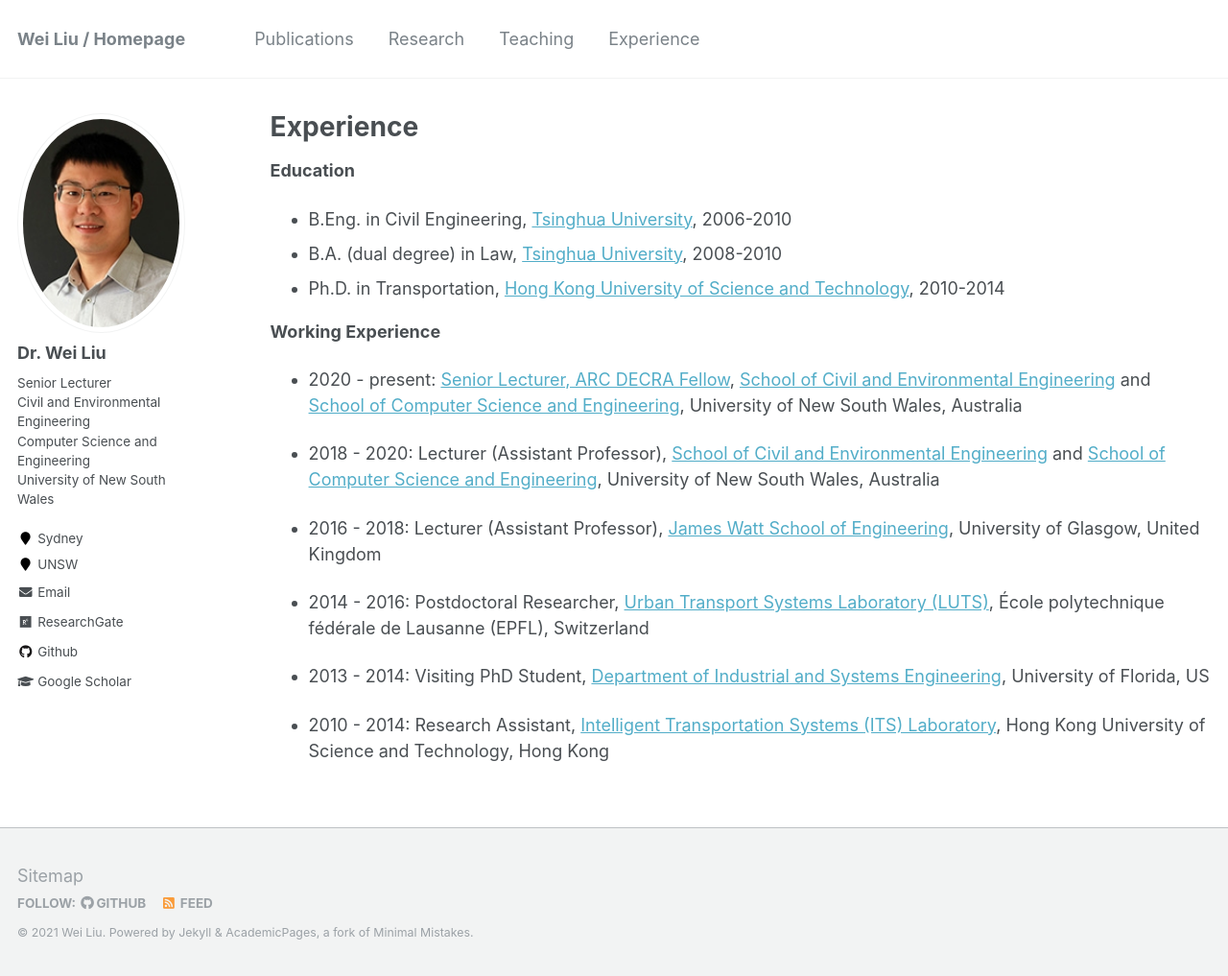
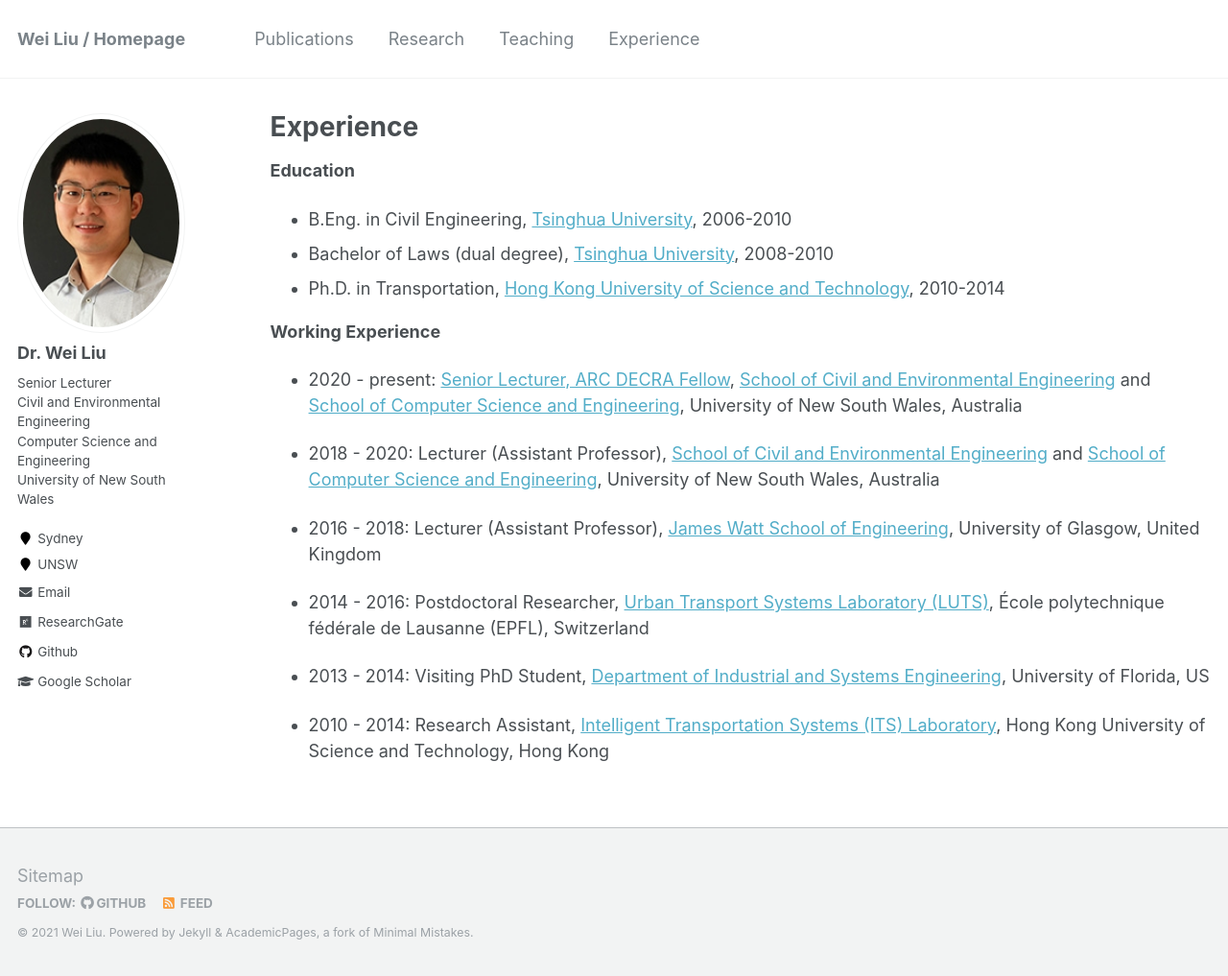
Before and after one commit to weiliu2016/weiliu2016.github.io, a Jekyll site: the page built from _pages/experience.md, in a window 1280 px wide and 1017 px high. Shown: the whole window at 96% size. Built offline with Jekyll 4.4.1, drawn with Linux system fonts in a browser that asks for light colours.

Commit message:
Update experience.md

```diff
--- a/_pages/experience.md
+++ b/_pages/experience.md
@@ -12,7 +12,7 @@ redirect_from:
 **Education**
 
 * B.Eng. in Civil Engineering, [Tsinghua University](https://www.tsinghua.edu.cn/publish/thu2018en/index.html), 2006-2010
-* B.A. (dual degree) in Law, [Tsinghua University](https://www.tsinghua.edu.cn/publish/thu2018en/index.html), 2008-2010
+* Bachelor of Laws (dual degree), [Tsinghua University](https://www.tsinghua.edu.cn/publish/thu2018en/index.html), 2008-2010
 * Ph.D. in Transportation, [Hong Kong University of Science and Technology](https://www.ust.hk/home), 2010-2014
 
 **Working Experience**
```
